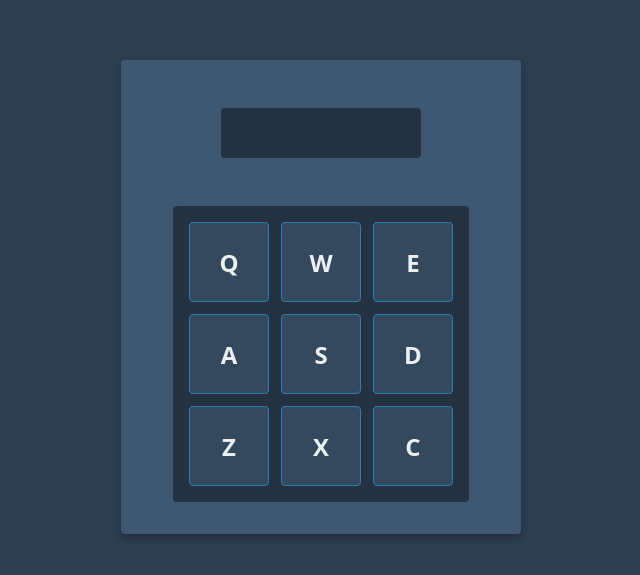
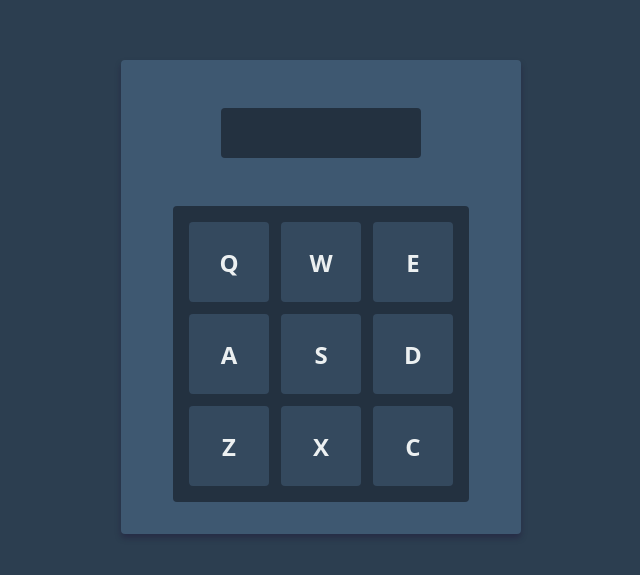
Before and after one commit to juaneugenio/drum-machine-react, a React (Vite) app: page / in a window 1280 px wide. Shown: the part 103-678 px from the top of the page, without its empty margins (319-959 px from the left). Built offline with nearby package versions, Linux system fonts and the light colour scheme.

Commit message:
feat: styles improved. Pressing key work now

```diff
--- a/src/components/DrumPad/DrumPad.jsx
+++ b/src/components/DrumPad/DrumPad.jsx
@@ -1,25 +1,28 @@
 /** @format */
 import PropTypes from "prop-types";
+import { useState } from "react";
 import "./DrumPad.scss";
 import useKeyPressDown from "../../hooks/useKeyPress";
 
 const DrumPad = ({ pad, onPadClick }) => {
+	const [isActive, setIsActive] = useState(false);
 	const { key, id, audio } = pad;
 
 	const handlePadTrigger = () => {
+		setIsActive(true);
 		const audioElement = document.getElementById(key);
 		if (audioElement) {
-			audioElement.currenTime = 0;
+			audioElement.currentTime = 0;
 			audioElement.play();
 			onPadClick(id);
 		}
-
+		setTimeout(() => setIsActive(false), 100);
 	};
 
 	useKeyPressDown(key, handlePadTrigger);
 	return (
 		<div
-			className="drum-pad"
+			className={`drum-pad ${isActive ? "active" : ""}`}
 			id={id}
 			data-testid={`drum-pad-${key}`}
 			role="button"
--- a/src/components/DrumPad/DrumPad.scss
+++ b/src/components/DrumPad/DrumPad.scss
@@ -1,6 +1,8 @@
-@use 'sass:color';
-@use '../../styles/variables' as *;
-@use '../../styles/mixins' as *;
+/** @format */
+
+@use "sass:color";
+@use "../../styles/variables" as *;
+@use "../../styles/mixins" as *;
 
 .drum-pad {
 	@include flex-center;
@@ -11,17 +13,14 @@
 	font-size: 1.5rem;
 	font-weight: bold;
 	cursor: pointer;
+  // user-select: none;
 	transition: all 0.1s ease;
-  border: 1px solid;
-  border-color: $pad-active-color;
-
-
-  &:hover {
-    background-color: color.adjust($pad-bg-color, $lightness: 10%);
+  &.active {
+    background-color: color.adjust($pad-bg-color, $lightness: 15%);
+    transform: scale(0.90);
   }
 
-  &:active {
-    background-color: $pad-active-color;
-    transform: scale(0.95);
+	&:focus {
+    outline: none;
   }
 }
```
Lines whose indentation alone changed are shown as unchanged.
